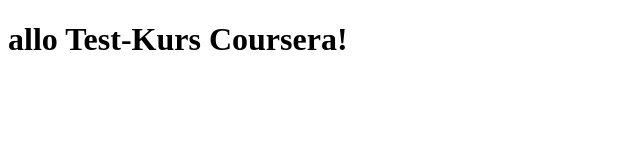
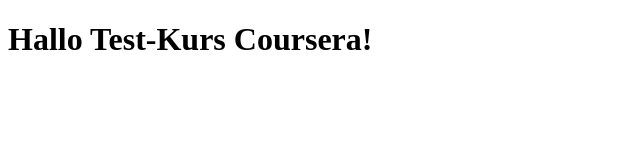
Before and after one commit to heiess/test_kurs, a plain HTML site: page site/index.html in a window 1280 px wide. Shown: the whole page, without its empty margins (0-640 px from the left). Drawn offline with Linux system fonts and the light colour scheme.

Commit message:
Update index.html

```diff
--- a/site/index.html
+++ b/site/index.html
@@ -6,6 +6,6 @@
 	<title>Hallo Test-Kurs Coursera!</title>
 </head>
 <body>
-<h1>allo Test-Kurs Coursera!</h1>
+<h1>Hallo Test-Kurs Coursera!</h1>
 </body>
 </html>
```
